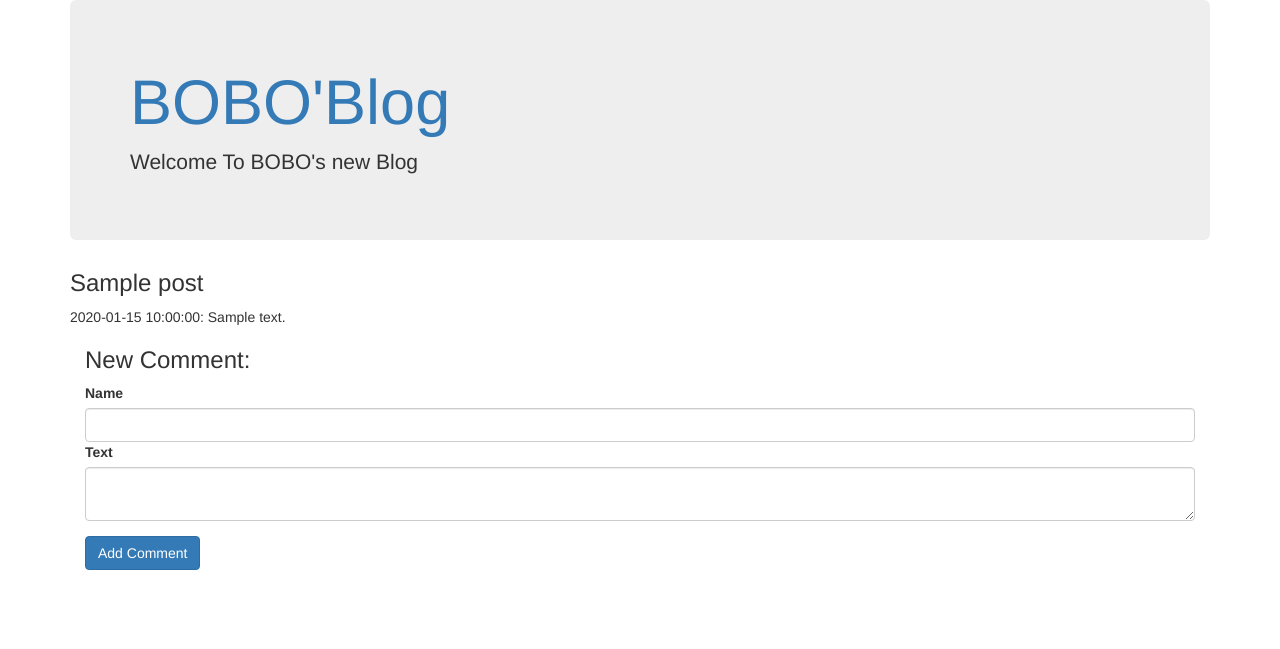
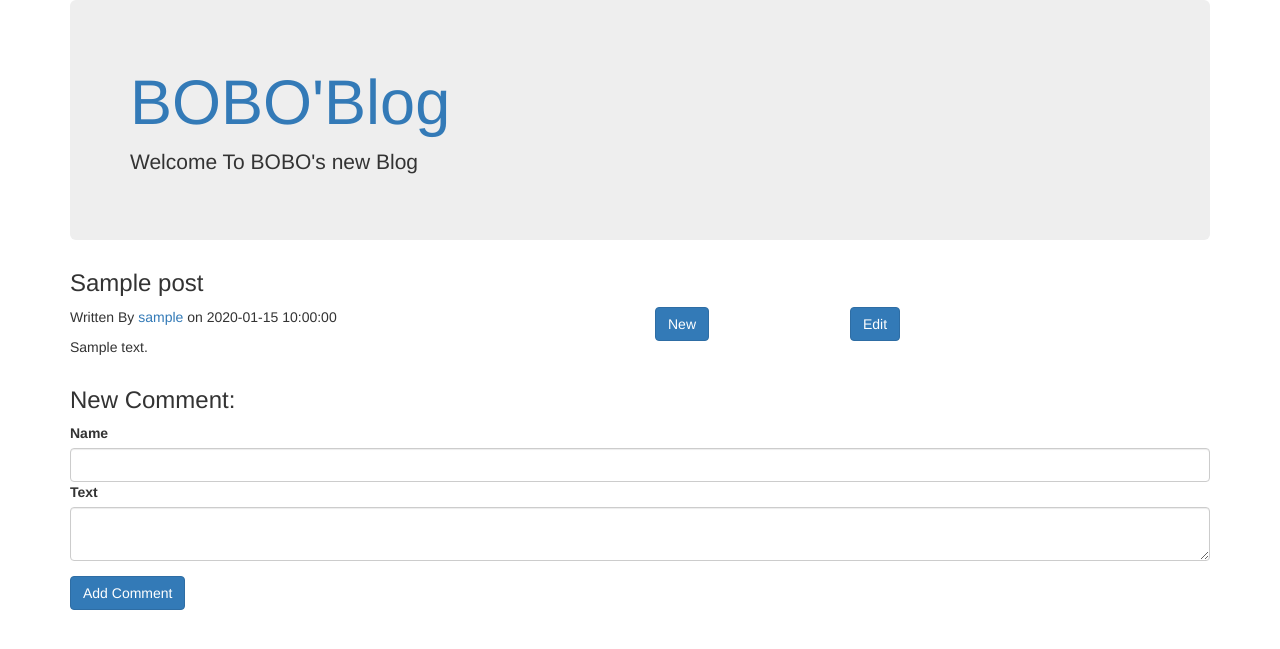
Before and after one commit to bobo325/Light_Blog, a Python web app: template light_blog/templates/blog/post.html in a window 1280 px wide. Shown: the top 649 px of the page. Run offline with Jinja, Linux system fonts and the light colour scheme; the template is opened without the code that fills it: most values are stand-ins (such as "Sample title", 1, 10 or a date in 2020); form fields are guessed from the names that the template uses; some libraries are stand-ins or nearby versions.

Commit message:
[U] 配置文件

```diff
--- a/light_blog/route/blog.py
+++ b/light_blog/route/blog.py
@@ -99,7 +99,7 @@ def post(post_id):
                            top_tags=top_tags)
 
 
-# @blog_blueprint.route('/tag/<string:tag_name>')
+@blog_blueprint.route('/tag/<string:tag_name>')
 def tag(tag_name):
     """View function for tag page"""
 
@@ -114,7 +114,7 @@ def tag(tag_name):
                            top_tags=top_tags)
 
 
-# @blog_blueprint.route('/user/<string:username>')
+@blog_blueprint.route('/user/<string:username>')
 def user(username):
     """View function for user page"""
     user = db.session.query(User).filter_by(username=username).first_or_404()
--- a/light_blog/templates/blog/post.html
+++ b/light_blog/templates/blog/post.html
@@ -3,9 +3,24 @@
 <!-- Replace the BODY of template base.html -->
 {% block body %}
 <h3>{{ post.title }}</h3>
-{{ post.publish_date }}:
-{{ post.text }}
+
 <!-- 在博客文章页面添加 NEW 和 EDIT 按钮 -->
+<div class="row">
+  <div class="col-lg-6">
+    <p>Written By <a href="{{ url_for('blog.user', username=post.user.username)
+      }}">{{ post.user.username }}</a> on {{ post.publish_date }}</p>
+    <p>{{ post.text | safe }}</p>
+  </div>
+  <div class="column">
+    <div class="col-lg-2">
+      <a href="{{ url_for('blog.new_post') }}" class="btn btn-primary">New</a>
+    </div>
+  </div>
+  <div class="column">
+    <div class="col-lg-2">
+      <a href="{{ url_for('blog.edit_post', id=post.id) }}" class="btn btn-primary">Edit</a>
+    </div>
+  </div>
 
 <div class="col-lg-12">
   <h3>New Comment:</h3>
@@ -37,9 +52,10 @@
 </div>
 {% endblock %}
 
-
+</div>
 {#
 form.hidden_tag(): 提供了预防跨站请求伪造的机制, 常用于表单页面
 field.errors: 列表类型, 用于显示验证失败后的提示信息
 {{ form.name(class_="form-control") }}: 把字段本身作为方法调用, 会渲染作用于该字段的的 HTML 代码.
-field.label: 为输入框生成对应的 label 标签的 HTML 代码.#}
+field.label: 为输入框生成对应的 label 标签的 HTML 代码.
+#}
```
